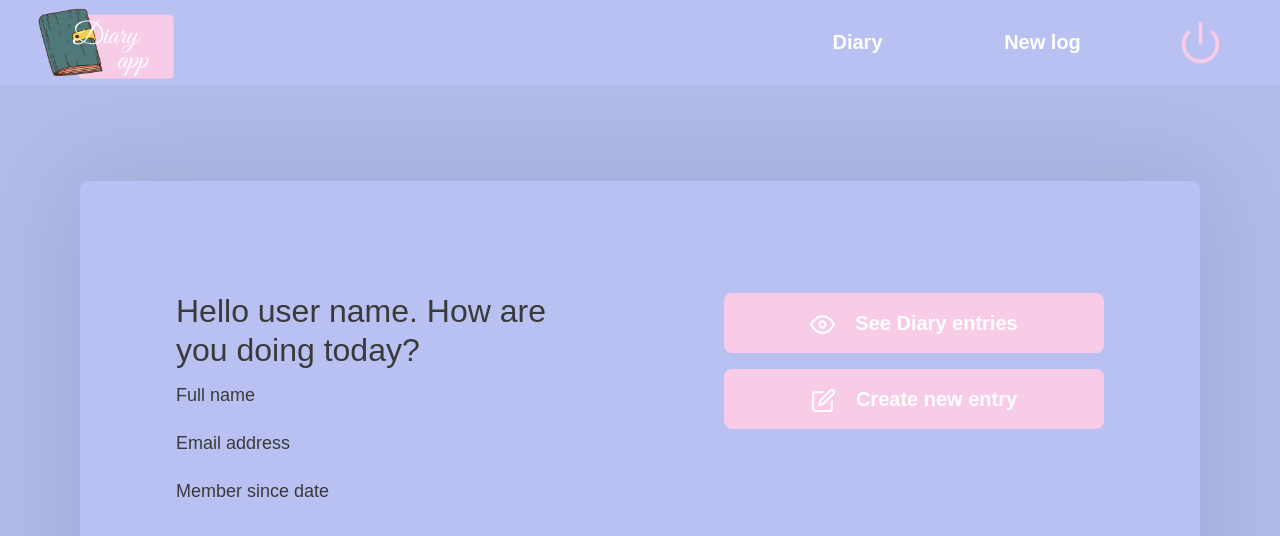
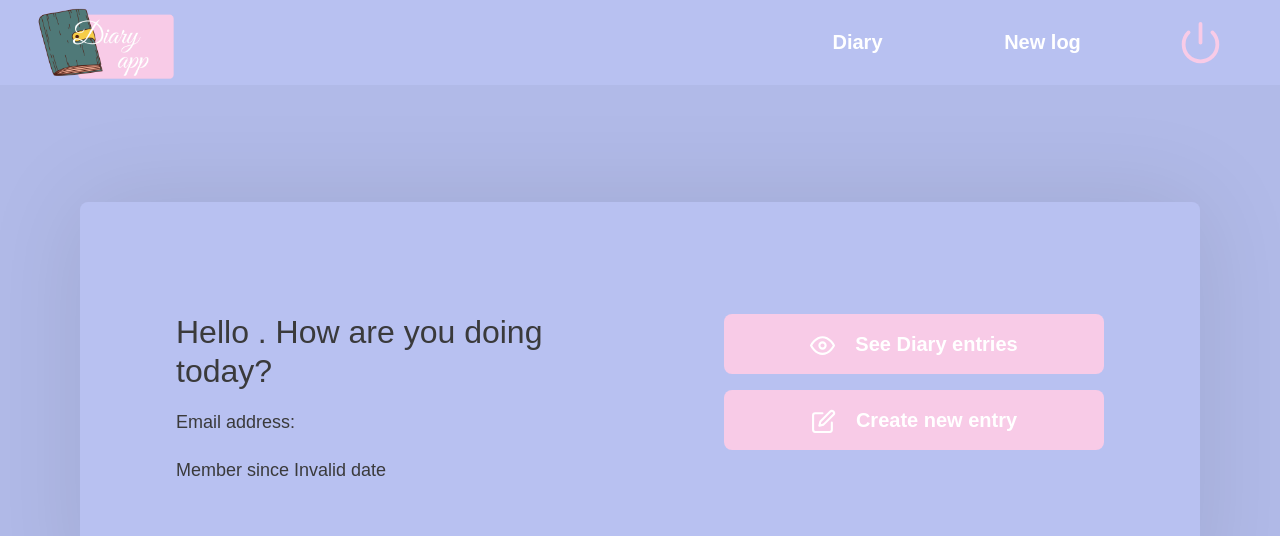
Before and after one commit to mikemorcerf/diary-app, a React (Create React App) app in the folder frontend/: page /profile in a window 1280 px wide. Shown: the top 536 px of the page. Built offline with nearby package versions, Linux system fonts and the light colour scheme; no server answers; a web font is replaced by a local one.

Commit message:
connect profile to api

```diff
--- a/frontend/package.json
+++ b/frontend/package.json
@@ -8,6 +8,7 @@
     "@testing-library/user-event": "^7.1.2",
     "axios": "^0.19.2",
     "bootstrap": "^4.4.1",
+    "moment": "^2.24.0",
     "react": "^16.13.1",
     "react-bootstrap": "^1.0.0",
     "react-dom": "^16.13.1",
--- a/frontend/src/pages/Profile/index.js
+++ b/frontend/src/pages/Profile/index.js
@@ -2,6 +2,7 @@ import React, { useState, useEffect } from 'react';
 import { Link, useHistory } from 'react-router-dom';
 import { FiEye, FiEdit } from 'react-icons/fi';
 import Header from '../Header';
+import moment from 'moment';
 
 import api from '../../services/api';
 
@@ -23,15 +24,19 @@ export default function Profile() {
         headers: {
           Authorization: `Bearer ${authorizationToken}`,
         },
-      }).then(reponse => {
-
+      }).then(response => {
+        setId(response.data.id);
+        setFirstName(response.data.firstName);
+        setLastName(response.data.lastName);
+        setEmail(response.data.email);
+        setCreatedAt(response.data.createdAt);
       });
     } catch (err) {
       console.log('authorizationToken');
       alert(authorizationToken);
       history.push('/');
     }
-  }, []);
+  }, [authorizationToken]);
 
   return(
     <div>
@@ -39,10 +44,10 @@ export default function Profile() {
       <div className="profile-container">
         <div className="content">
           <section>
-            <h1>Hello user name. How are you doing today?</h1>
-            <p>Full name</p>
-            <p>Email address</p>
-            <p>Member since date</p>
+            <h1>Hello {firstName}. How are you doing today?</h1>
+            <p>{firstName} {lastName}</p>
+            <p>Email address: {email}</p>
+            <p>Member since {moment(createdAt).format('MMMM Do YYYY')}</p>
           </section>
 
           <section>
```
Also changed, not shown: 1 other file (tests, documents, lock files or other folders).
